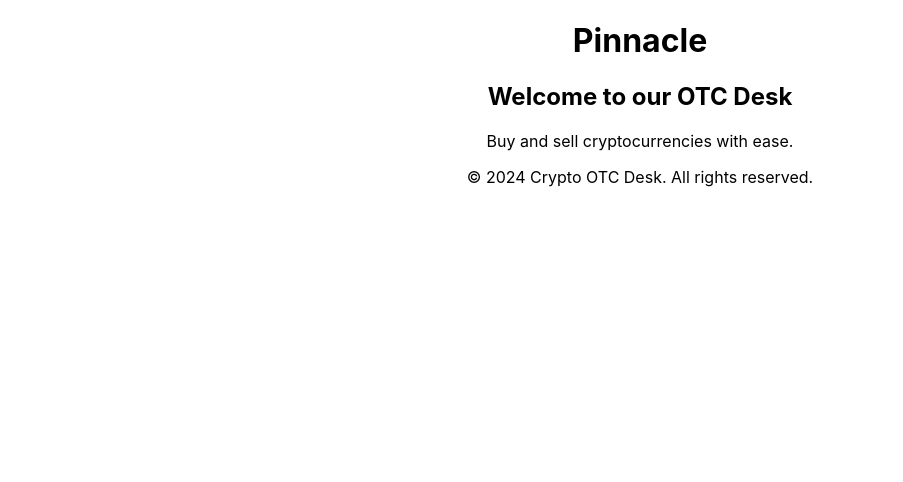
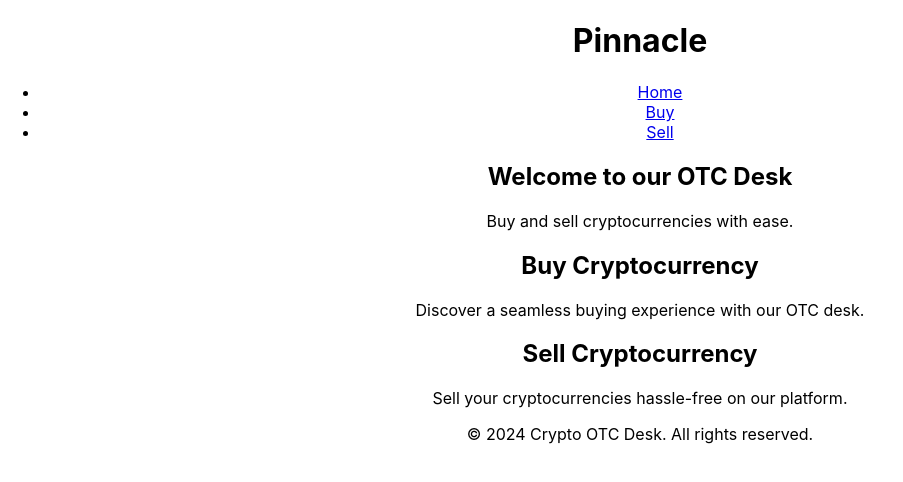
Before and after one commit to SixFourDev/pinnacle, a React (Create React App) app in the folder crypto-otc-desk/: page / in a window 1280 px wide. Shown: the top 482 px of the page, without its empty margins (0-903 px from the left). Built offline with nearby package versions, Linux system fonts and the light colour scheme.

Commit message:
worked on navbar

```diff
--- a/crypto-otc-desk/src/App.js
+++ b/crypto-otc-desk/src/App.js
@@ -1,18 +1,31 @@
 import React from 'react';
 import Header from './components/Header';
 import Footer from './components/Footer';
+import NavBar from './components/NavBar';
 import './App.css';
 
 function App() {
   return (
     <div className="App">
       <Header />
+      <NavBar />
       <main>
         <section>
           <h2>Welcome to our OTC Desk</h2>
           <p>Buy and sell cryptocurrencies with ease.</p>
         </section>
-        {/* More sections for features, services, etc. */}
+
+        <section id="buy">
+          <h2>Buy Cryptocurrency</h2>
+          <p>Discover a seamless buying experience with our OTC desk.</p>
+          {/* Add more details or features related to buying */}
+        </section>
+
+        <section id="sell">
+          <h2>Sell Cryptocurrency</h2>
+          <p>Sell your cryptocurrencies hassle-free on our platform.</p>
+          {/* Add more details or features related to selling */}
+        </section>
       </main>
       <Footer />
     </div>
--- /dev/null
+++ b/crypto-otc-desk/src/components/NavBar.jsx
@@ -0,0 +1,16 @@
+import React from 'react';
+
+const NavBar = () => {
+    return (
+        <nav>
+            {/* {Add Nav Links Here} */}
+            <ul>
+                <li><a href="#home">Home</a></li>
+                <li><a href="#buy">Buy</a></li>
+                <li><a href="sell">Sell</a></li>
+            </ul>
+        </nav>
+    );
+};
+
+export default NavBar;
```
